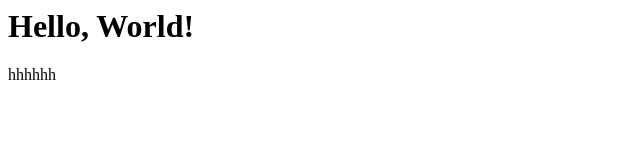
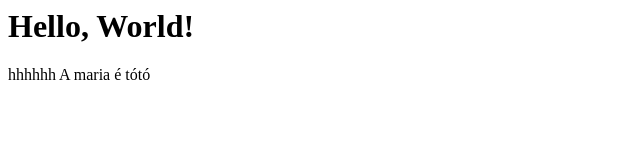
Before and after one commit to MartaPires-bit/meu-primeiro-projeto, a plain HTML site: page index.html in a window 1280 px wide. Shown: the full height of the page, 0-640 px from the left. Drawn offline with Linux system fonts and the light colour scheme.

Commit message:
Update index.html

```diff
--- a/index.html
+++ b/index.html
@@ -1,3 +1,4 @@
 
 <h1>Hello, World!</h1>
 hhhhhh
+A maria é tótó
```
